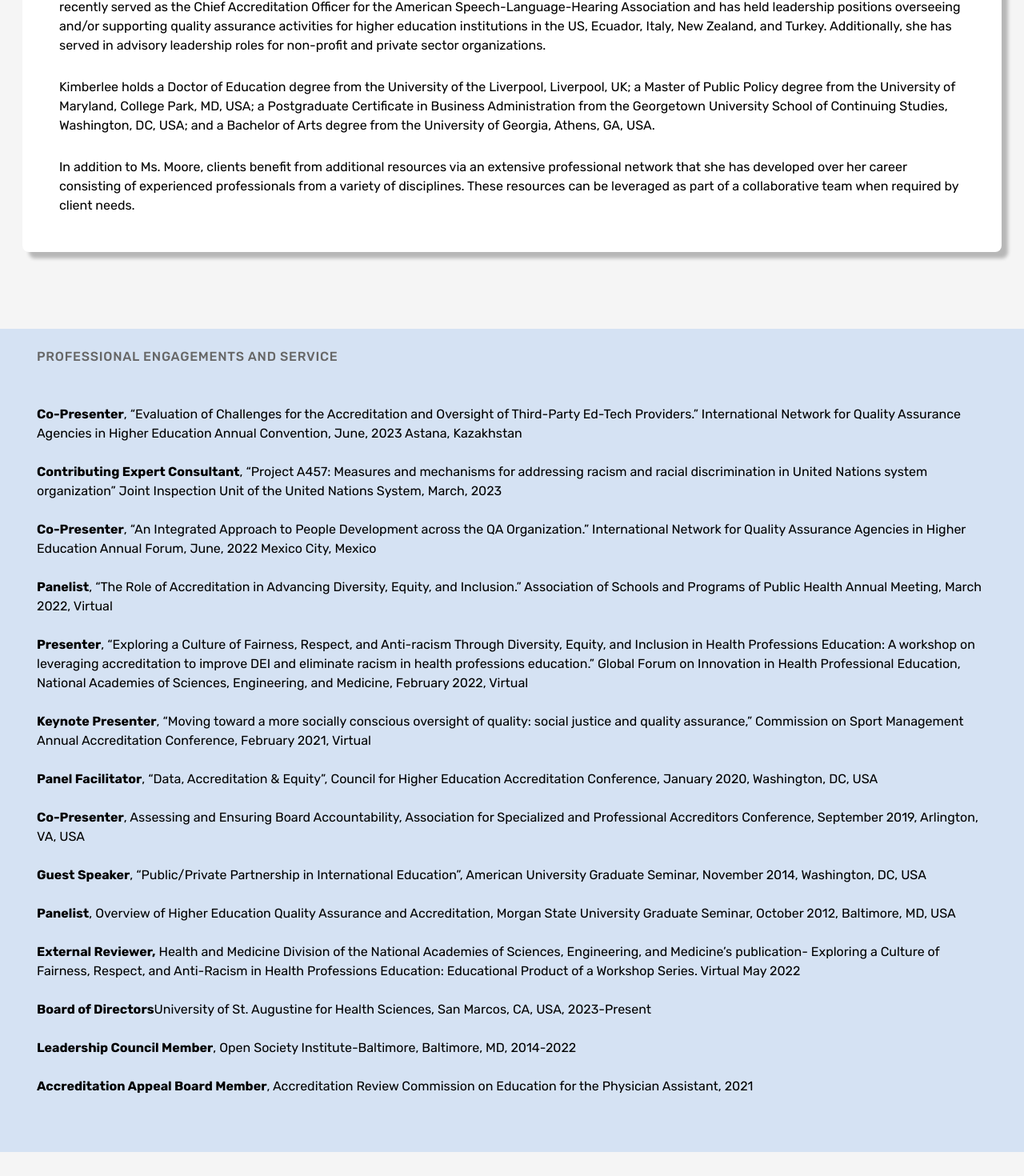
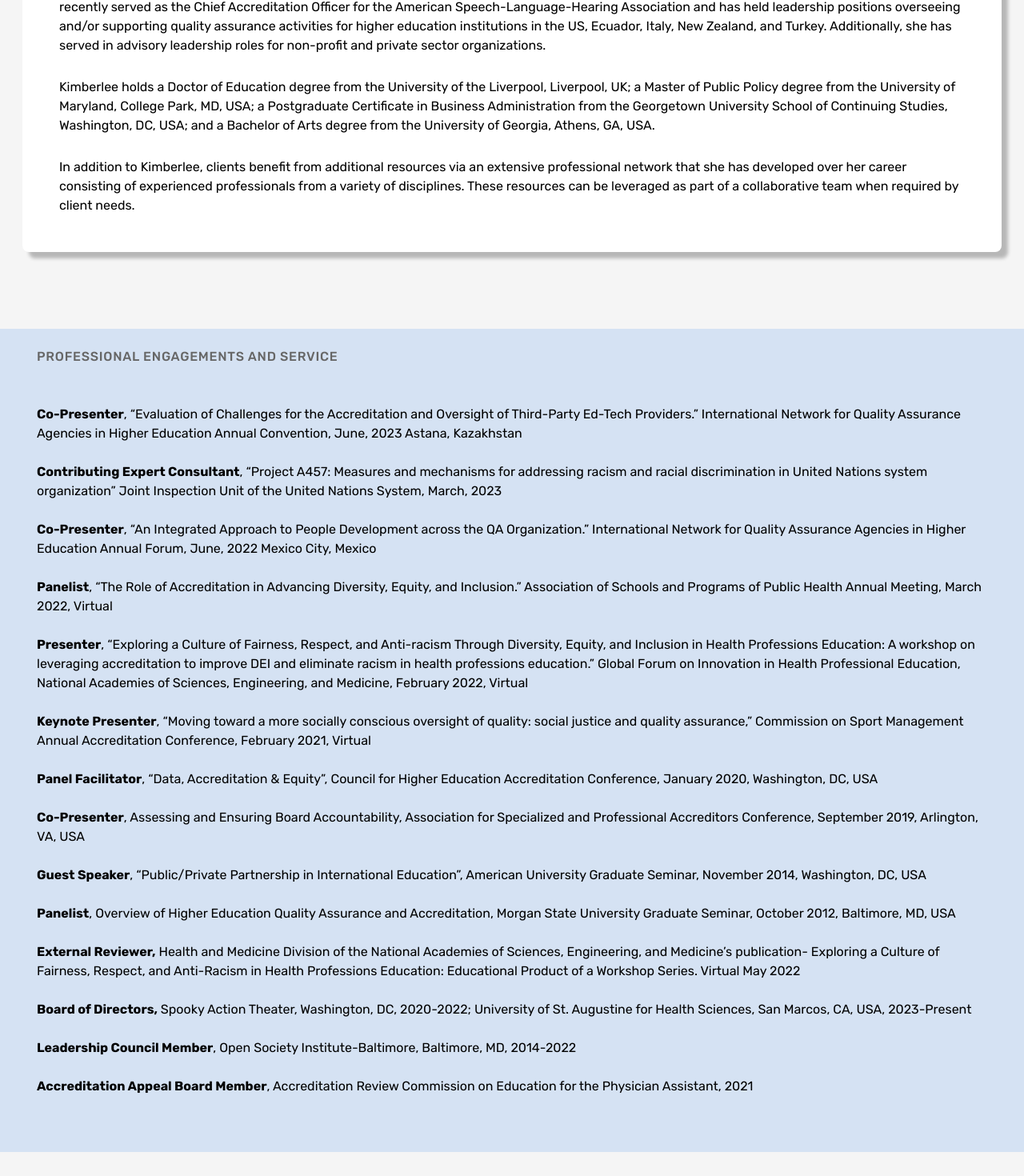
Before and after one commit to Cian747/M, a React (Create React App) app: page /about-us in a window 1280 px wide. Shown: the part 588-2058 px from the top of the page at 80% size. Built offline with nearby package versions, Linux system fonts and the light colour scheme.

Commit message:
Content updated
Some content required to be rearranged.

```diff
--- a/src/pages/About.js
+++ b/src/pages/About.js
@@ -76,8 +76,9 @@ const ENGAGEMENTS = [
     content: ` Health and Medicine Division of the National Academies of Sciences, Engineering, and Medicine’s publication- Exploring a Culture of Fairness, Respect, and Anti-Racism in Health Professions Education: Educational Product of a Workshop Series. Virtual May 2022`,
   },
   {
-    title: "Board of Directors",
-    content: `University of St. Augustine for Health Sciences, San Marcos, CA, USA, 2023-Present`,
+    title: "Board of Directors,",
+    content: ` Spooky Action Theater, Washington, DC, 2020-2022;
+     University of St. Augustine for Health Sciences, San Marcos, CA, USA, 2023-Present`,
   },
   {
     title: "Leadership Council Member",
@@ -146,7 +147,7 @@ const About = () => {
               Georgia, Athens, GA, USA.
             </p>
             <p>
-              In addition to Ms. Moore, clients benefit from additional
+              In addition to Kimberlee, clients benefit from additional
               resources via an extensive professional network that she has
               developed over her career consisting of experienced professionals
               from a variety of disciplines. These resources can be leveraged as
--- a/src/pages/Services.js
+++ b/src/pages/Services.js
@@ -69,9 +69,9 @@ function Services() {
                                 <li>Goal Setting</li>
                                 <li>Organizational Leadership and Management Coaching</li>
                                 <li>Professional Development and Training</li>
+                                <li>Program Evaluation</li>
                                 <li>Quality Management System Development and Implementation</li>
                                 <li>Strategic Planning and Implementation</li>
-                                <li>Program Evaluation (after Professional Development and Training)</li>
                             </ul>
                             {/* <div>
                               <button type="button" name="" id="" class="btn btn-primary"><Link to='/contact-us'>Reach out</Link></button>
```
